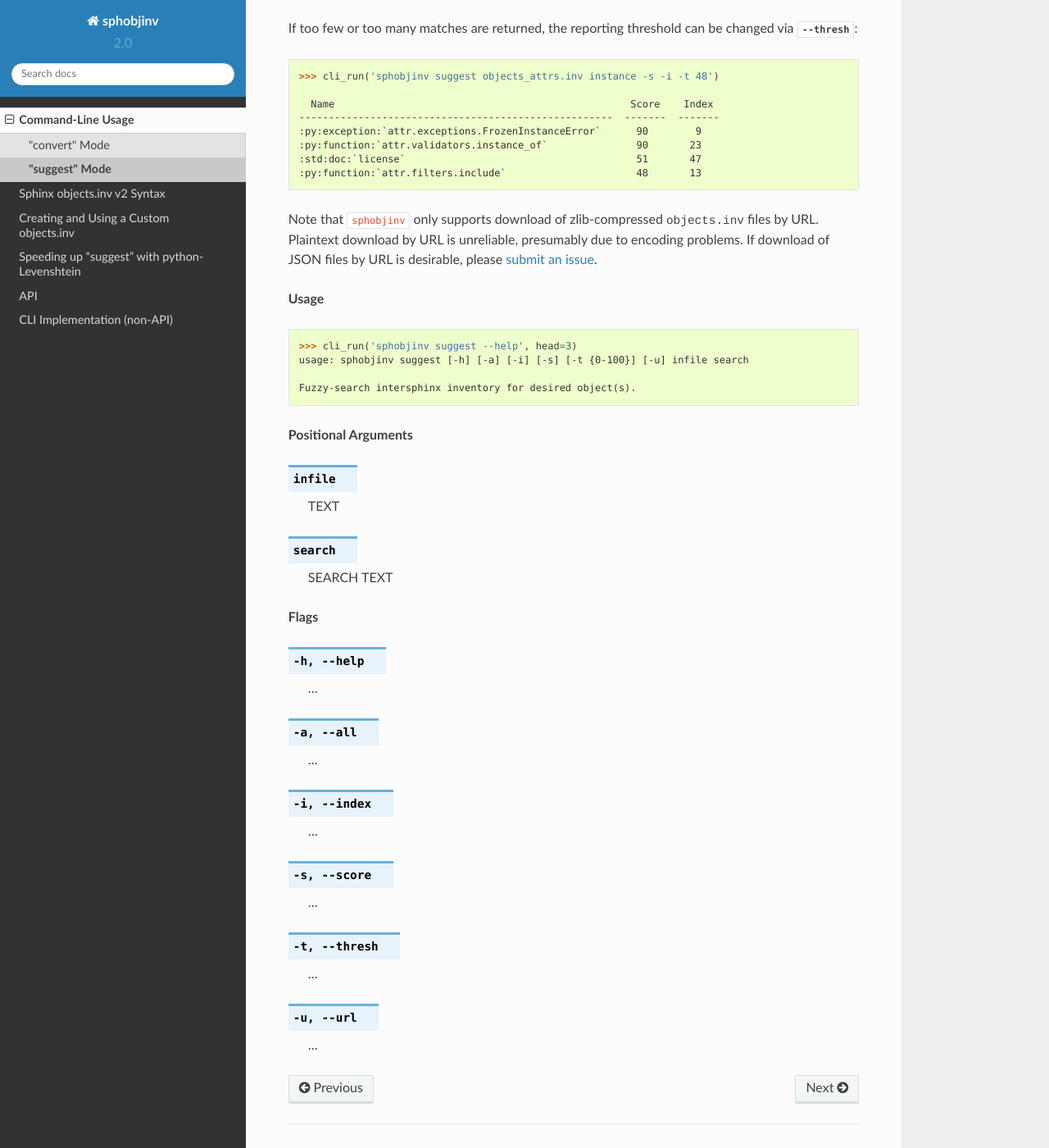
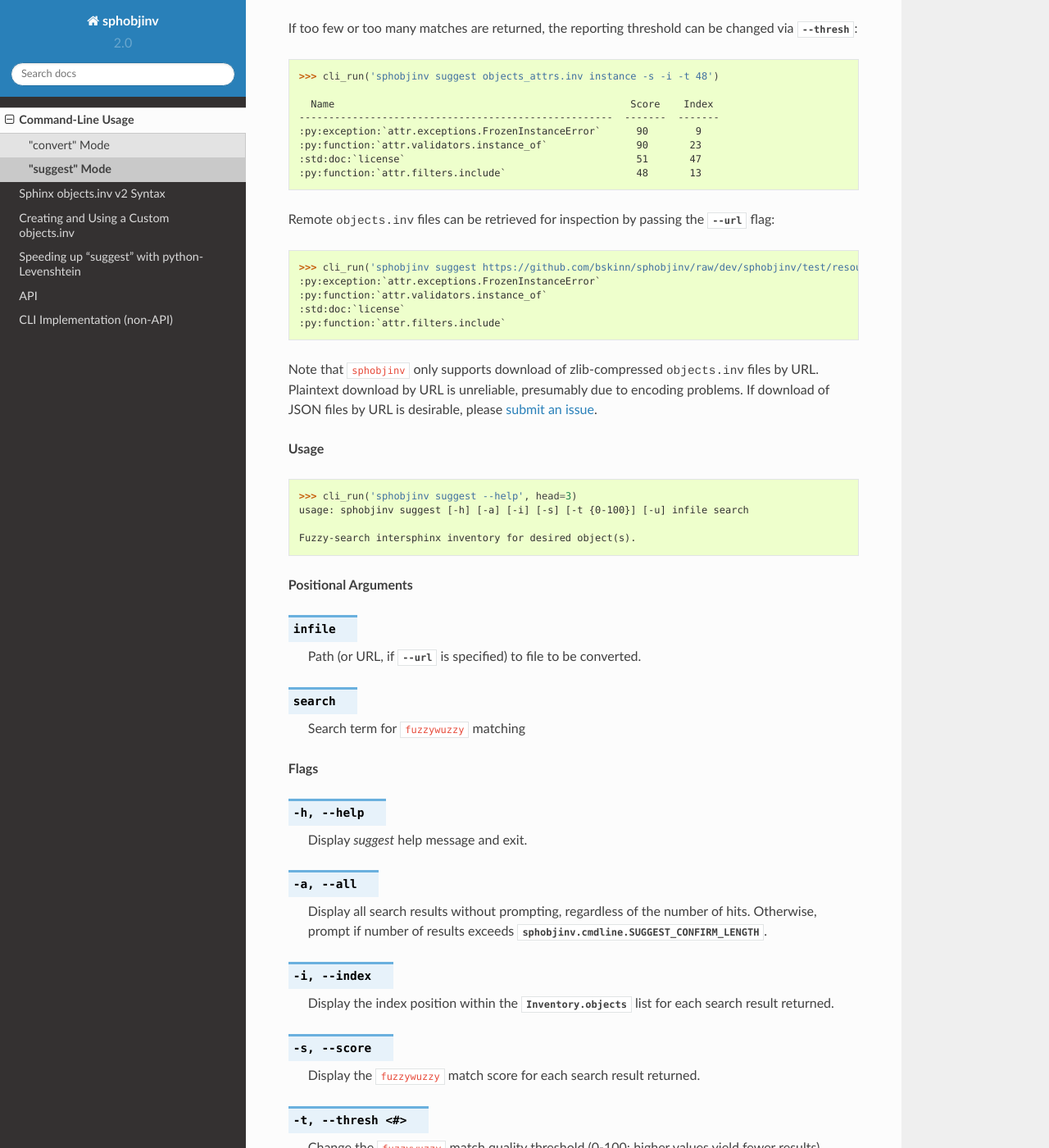
Before and after one commit to bskinn/sphobjinv, a Sphinx documentation site: the page built from doc/source/cli/suggest.rst, in a window 1280 px wide and 1400 px high, scrolled down 561 px. Shown: the whole window at 82% size. Built offline with Sphinx 7.4.7 and the Read the Docs theme 2.0.0, drawn with Linux system fonts in a browser that asks for light colours; some of the changed text lies outside the part shown.

Commit message:
DOC/REFACTOR: cli.suggest done; various buffs
suggest.rst:

 * Add --url usage example
 * Complete option descriptions

convert.rst: Change font on 'file_head'

customfile.rst: Revise language for the intersphinx_mapping
  instructions, including adding some example dict entries

cmdline.py:

 * Refactor default --thresh value to module-level parameters
 * Edit comment on 'subparsers.required = False' line
   to reflect developments prior to Python 3.7.0 release.

Closes #51.

```diff
--- a/doc/source/cli/suggest.rst
+++ b/doc/source/cli/suggest.rst
@@ -46,6 +46,18 @@
     :py:function:`attr.filters.include`                      48       13
     <BLANKLINE>
 
+Remote |objects.inv| files can be retrieved for inspection by passing the
+:option:`--url` flag:
+
+.. doctest:: suggest_main
+
+    >>> cli_run('sphobjinv suggest https://github.com/bskinn/sphobjinv/raw/dev/sphobjinv/test/resource/objects_attrs.inv instance -u -t 48')  # doctest: +NORMALIZE_WHITESPACE
+    :py:exception:`attr.exceptions.FrozenInstanceError`
+    :py:function:`attr.validators.instance_of`
+    :std:doc:`license`
+    :py:function:`attr.filters.include`
+    <BLANKLINE>
+
 Note that |soi| only supports download of zlib-compressed |objects.inv| files by URL.
 Plaintext download by URL is unreliable, presumably due to encoding problems.
 If download of JSON files by URL is desirable, please
@@ -64,34 +76,40 @@
 
 .. option:: infile
 
-    TEXT
+    Path (or URL, if :option:`--url` is specified) to file to be converted.
 
 .. option:: search
 
-    SEARCH TEXT
+    Search term for |fuzzywuzzy|_ matching
 
 **Flags**
 
 .. option:: -h, --help
 
-    ...
+    Display `suggest` help message and exit.
 
 .. option:: -a, --all
 
-    ...
+    Display all search results without prompting, regardless of the number of hits.
+    Otherwise, prompt if number of results exceeds
+    :data:`sphobjinv.cmdline.SUGGEST_CONFIRM_LENGTH`.
 
 .. option:: -i, --index
 
-    ...
+    Display the index position within the
+    :attr:`Inventory.objects <sphobjinv.inventory.Inventory.objects>` list
+    for each search result returned.
 
 .. option:: -s, --score
 
-    ...
+    Display the |fuzzywuzzy|_ match score for each search result returned.
 
-.. option:: -t, --thresh
+.. option:: -t, --thresh <#>
 
-    ...
+    Change the |fuzzywuzzy|_ match quality threshold (0-100; higher values
+    yield fewer results). Default is specified in
+    :data:`sphobjinv.cmdline.DEF_THRESH`.
 
 .. option:: -u, --url
 
-    ...
+    Treat :option:`infile` as a URL for download.
--- a/doc/source/cmdline.rst
+++ b/doc/source/cmdline.rst
@@ -20,7 +20,7 @@
 |cour|\ objects_attrs.inv\ |/cour| (from, e.g.,
 `here <https://github.com/bskinn/sphobjinv/blob/master/sphobjinv/test/resource/objects_attrs.inv>`__).
 :class:`~pathlib.Path` is imported into the namespace before all tests.
-`file_head` is a custom helper function defined to retrieve the head of
+|cour|\ file_head\ |/cour| is a custom helper function defined to retrieve the head of
 a specified file.
 
 
```
Also changed, not shown: doc/source/customfile.rst (+20 -6 lines), 1 other file.
